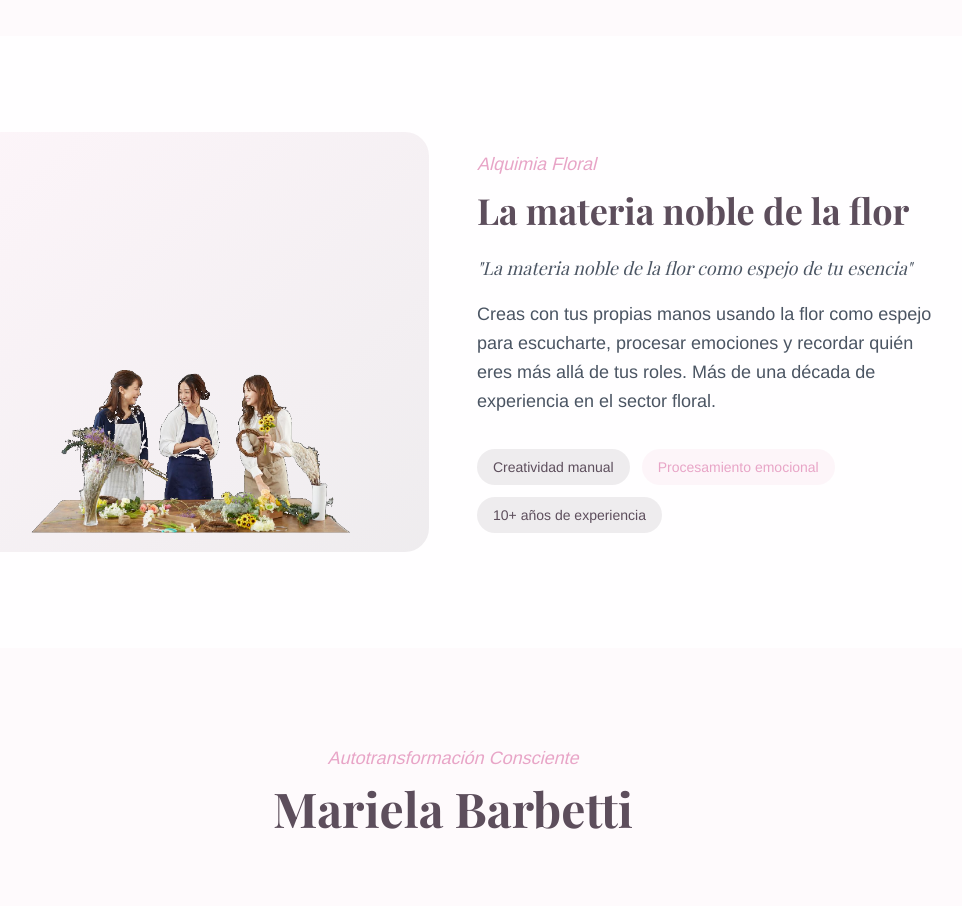
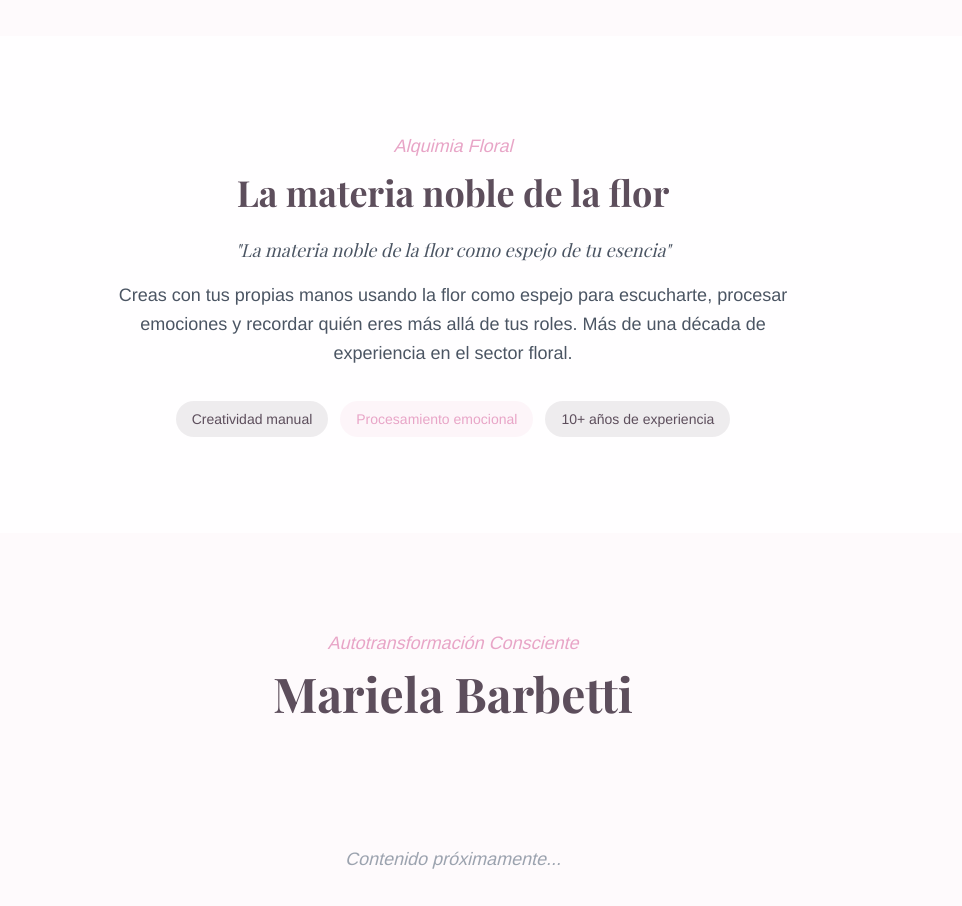
Before and after one commit to Omnix-Solution-Inc/reempoderate, a Next.js app: page / in a window 1280 px wide. Shown: the part 2640-3546 px from the top of the page, without its empty margins (187-1149 px from the left). Built offline with nearby package versions, Linux system fonts and the light colour scheme; no server answers; a web font is replaced by a local one.

Commit message:
Remove floristas image, center text only layout for Alquimia Floral

```diff
--- a/src/components/landing/GalleryPreview.tsx
+++ b/src/components/landing/GalleryPreview.tsx
@@ -2,21 +2,7 @@ export function GalleryPreview() {
   return (
     <section id="talleres" className="py-24 bg-cream-light">
       <div className="max-w-5xl mx-auto px-6">
-        <div className="grid grid-cols-1 md:grid-cols-2 gap-12 items-center">
-
-          {/* Imagen floristas - grande y llena el recuadro */}
-          <div className="relative order-2 md:order-1">
-            <div className="rounded-3xl bg-gradient-to-br from-terracotta/10 to-shamrock/10 overflow-hidden flex items-end justify-center min-h-[420px]">
-              <img
-                src="/flores_taller.png"
-                alt="Alquimia Floral"
-                className="w-full object-contain object-bottom"
-                style={{ maxHeight: '480px' }}
-              />
-            </div>
-          </div>
-
-          <div className="order-1 md:order-2">
+        <div className="max-w-2xl mx-auto text-center">
           <p className="text-terracotta italic text-lg mb-3">Alquimia Floral</p>
           <h2 className="font-playfair text-3xl md:text-4xl text-shamrock font-bold mb-6">
             La materia noble de la flor
@@ -27,14 +13,12 @@ export function GalleryPreview() {
           <p className="text-gray-600 text-lg leading-relaxed mb-8">
             Creas con tus propias manos usando la flor como espejo para escucharte, procesar emociones y recordar quién eres más allá de tus roles. Más de una década de experiencia en el sector floral.
           </p>
-            <div className="flex flex-wrap gap-3">
+          <div className="flex flex-wrap gap-3 justify-center">
             <span className="bg-shamrock/10 text-shamrock px-4 py-2 rounded-full text-sm">Creatividad manual</span>
             <span className="bg-terracotta/10 text-terracotta px-4 py-2 rounded-full text-sm">Procesamiento emocional</span>
             <span className="bg-shamrock/10 text-shamrock px-4 py-2 rounded-full text-sm">10+ años de experiencia</span>
           </div>
         </div>
-
-        </div>
       </div>
     </section>
   )
```
Lines whose indentation alone changed are shown as unchanged.
